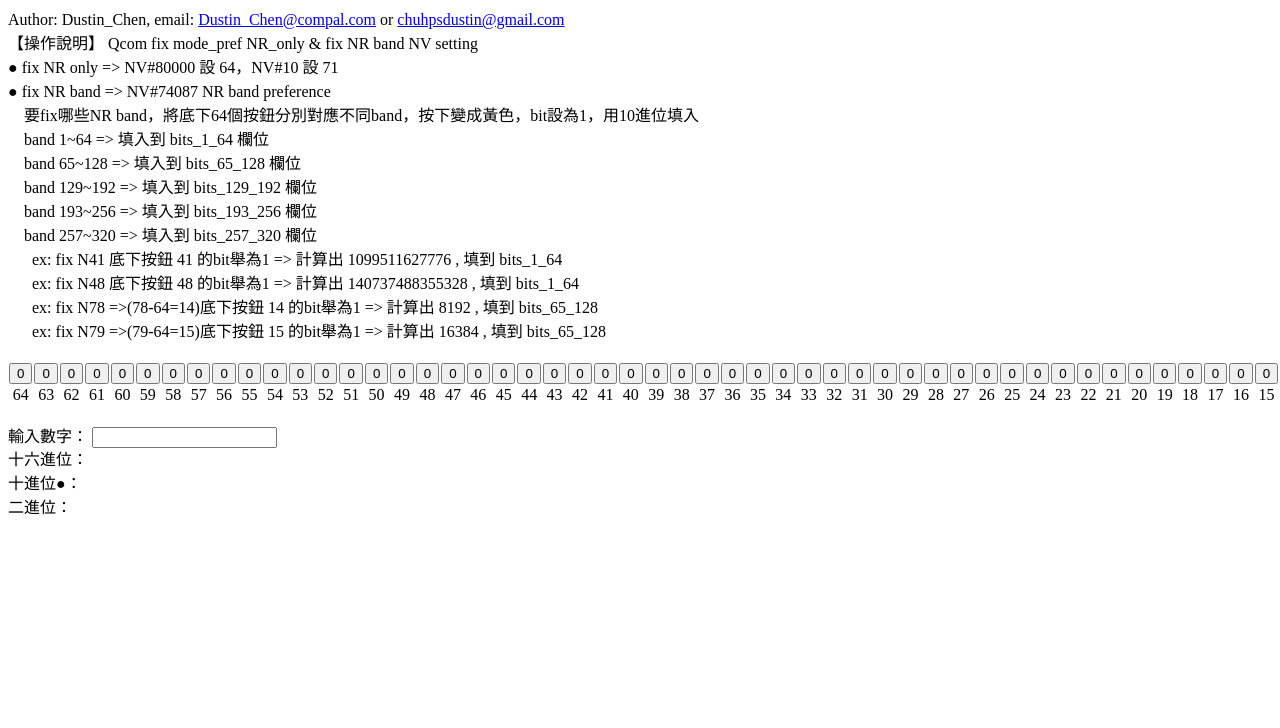
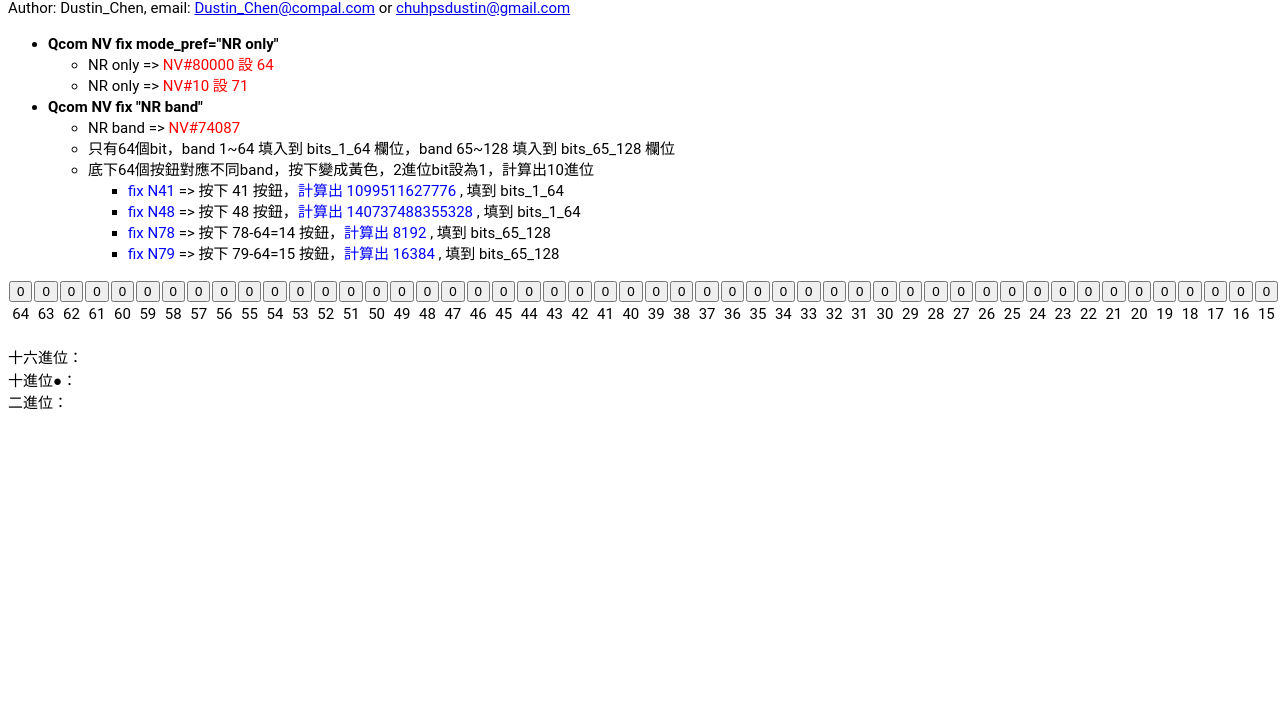
Before and after one commit to dustinchen26/fix_band, a plain HTML site: page index.html in a window 1280 px wide. Shown: the part 72-800 px from the top of the page. Drawn offline with Linux system fonts and the light colour scheme.

Commit message:
update style

```diff
--- a/index.html
+++ b/index.html
@@ -5,15 +5,25 @@
 -->
 <!DOCTYPE html>
 <html>
+
 <head>
-    <title>Qcom fix band NV setting</title>
+    <title>Qcom NV fix NR only & fix NR band</title>
 </head>
 <style>
+    body {
+        line-height: 1.4;
+        font-size: 15px;
+        font-family: Roboto, sans-serif;
+    }
+
     /* 去除表格邊框線 */
     table {
         border-collapse: collapse;
     }
-    table, th, td {
+
+    table,
+    th,
+    td {
         border: 0;
     }
 
@@ -22,36 +32,73 @@
         text-align: center;
     }
 
-    /* 设置行间距为零 */
+    /* 設置行間距為零 */
     p {
         margin: 0;
         padding: 0;
-        line-height: 1.5; /* 调整行高，可以根据需要修改值 */
+        line-height: 1.5;
+        /* 調整行高，可以根據需要修改值 */
     }
 
-    /* 按下按钮后的激活样式 */
+    /* 按下按鈕後的啟動樣式 */
     .button.active {
-        background-color: yellow; /* 或其他你希望的颜色 */
-        color: black; /* 或其他适合的颜色 */
+        background-color: yellow;
+        color: black;
+    }
+
+    /* Style for the input number boxes */
+    input[type="text"] {
+        width: 520px;
+        /* Adjust the width as needed */
+        padding: 0px;
+        margin: 4px;
+        line-height: 1;
+        box-sizing: border-box;
+        /* Include padding and border in the total width/height */
     }
 </style>
+
 <body>
-    <h1>Qcom fix band NV setting</h1>
-    <p style="margin: 0;">Author: Dustin_Chen, email: <a href="mailto:Dustin_Chen@compal.com" style="line-height: 1;">Dustin_Chen@compal.com</a> or <a href="mailto:chuhpsdustin@gmail.com" style="line-height: 1;">chuhpsdustin@gmail.com</a></p>
-    <p>【操作說明】 Qcom fix mode_pref NR_only & fix NR band NV setting</p>
-    <p>● fix NR only => NV#80000 設 64，NV#10 設 71</p>
-    <p>● fix NR band => NV#74087 NR band preference</p>
-    <p>&nbsp &nbsp 要fix哪些NR band，將底下64個按鈕分別對應不同band，按下變成黃色，bit設為1，用10進位填入</p>
-    <p>&nbsp &nbsp band 1~64 => 填入到 bits_1_64 欄位</p>
-    <p>&nbsp &nbsp band 65~128 => 填入到 bits_65_128 欄位</p>
-    <p>&nbsp &nbsp band 129~192 => 填入到 bits_129_192 欄位</p>
-    <p>&nbsp &nbsp band 193~256 => 填入到 bits_193_256 欄位</p>
-    <p>&nbsp &nbsp band 257~320 => 填入到 bits_257_320 欄位</p>
-    <p>&nbsp &nbsp &nbsp ex: fix N41 底下按鈕 41 的bit舉為1 => 計算出 1099511627776 , 填到 bits_1_64</p>
-    <p>&nbsp &nbsp &nbsp ex: fix N48 底下按鈕 48 的bit舉為1 => 計算出 140737488355328 , 填到 bits_1_64</p>
-    <p>&nbsp &nbsp &nbsp ex: fix N78 =>(78-64=14)底下按鈕 14 的bit舉為1 => 計算出 8192 , 填到 bits_65_128</p>
-    <p>&nbsp &nbsp &nbsp ex: fix N79 =>(79-64=15)底下按鈕 15 的bit舉為1 => 計算出 16384 , 填到 bits_65_128</p>
-    <br>
+    <h2>Qcom NV fix NR only & fix NR band</h2>
+    <p style="margin: 0;">Author: Dustin_Chen, email: <a href="mailto:Dustin_Chen@compal.com"
+            style="line-height: 1;">Dustin_Chen@compal.com</a> or <a href="mailto:chuhpsdustin@gmail.com"
+            style="line-height: 1;">chuhpsdustin@gmail.com</a></p>
+    <ul>
+        <li><b>Qcom NV fix mode_pref="NR only"</b>
+            <ul>
+                <li>
+                    NR only => <span style="color: red;">NV#80000 設 64</span>
+                </li>
+                <li>
+                    NR only => <span style="color: red;">NV#10 設 71</span>
+                </li>
+            </ul>
+        </li>
+        <li><b>Qcom NV fix "NR band"</b>
+            <ul>
+                <li>
+                    NR band => <span style="color: red;">NV#74087</span>
+                </li>
+                <li>
+                    只有64個bit，band 1~64 填入到 bits_1_64 欄位，band 65~128 填入到 bits_65_128 欄位
+                </li>
+                <li>
+                    底下64個按鈕對應不同band，按下變成黃色，2進位bit設為1，計算出10進位
+                    <ul>
+                        <li><span style="color: blue;">fix N41</span> => 按下 41 按鈕，<span style="color: blue;">計算出
+                                1099511627776</span> , 填到 bits_1_64 </li>
+                        <li><span style="color: blue;">fix N48</span> => 按下 48 按鈕，<span style="color: blue;">計算出
+                                140737488355328</span> , 填到 bits_1_64 </li>
+                        <li><span style="color: blue;">fix N78</span> => 按下 78-64=14 按鈕，<span style="color: blue;">計算出
+                                8192</span> , 填到 bits_65_128 </li>
+                        <li><span style="color: blue;">fix N79</span> => 按下 79-64=15 按鈕，<span style="color: blue;">計算出
+                                16384</span> , 填到 bits_65_128 </li>
+                    </ul>
+                </li>
+            </ul>
+        </li>
+    </ul>
+
     <!-- 新增的表格 -->
     <table>
         <tr>
@@ -78,8 +125,9 @@
 
     <!-- 輸入數字的標籤與輸入框 -->
     <br>
-    <label for="number" id="numberLabel">輸入數字：</label>
-    <input type="text" id="number" oninput="handleNumberChange()">
+    <!-- Add a style attribute to hide the label and input box -->
+    <label for="number" id="numberLabel" style="display: none;">輸入數字：</label>
+    <input type="text" id="number" oninput="handleNumberChange()" style="display: none;">
 
     <!-- 顯示十六進位、十進位、二進位結果的區域 -->
     <p>十六進位：<span id="hexResult"></span></p>
@@ -212,4 +260,5 @@
         }
     </script>
 </body>
+
 </html>
```
